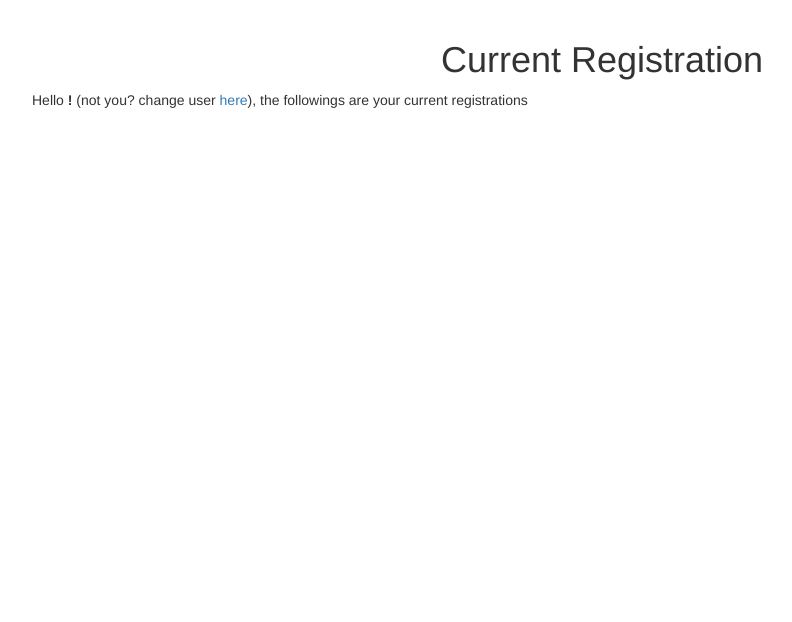
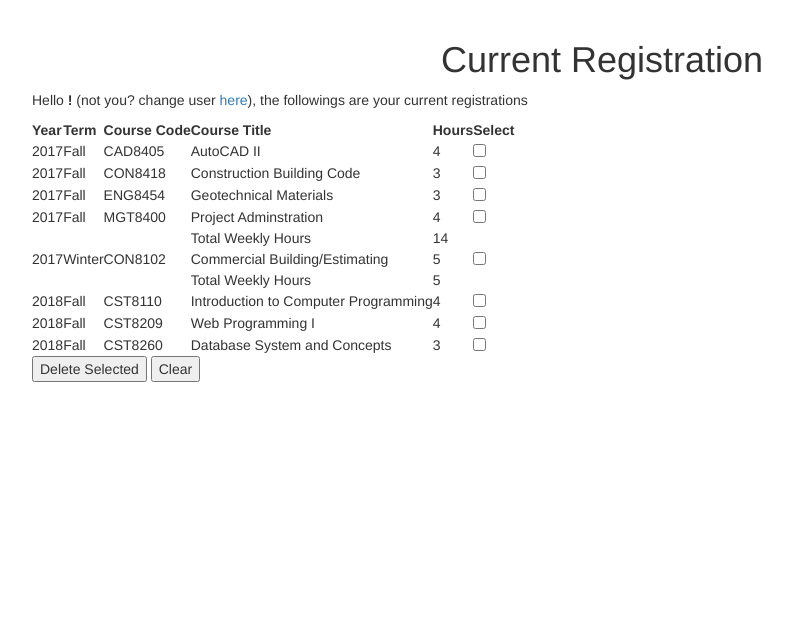
Before and after one commit to killerrin/CST8257-Course-Registration-System, a PHP site: page /CurrentRegistration.php in a window 1280 px wide. Shown: the part 52-674 px from the top of the page, without its empty margins (38-830 px from the left). Run offline with PHP 8.4, Linux system fonts and the light colour scheme; the visitor is signed in with stand-in values (Sample User, id 1); tables that the repository leaves empty hold one stand-in row (values such as "Sample post").

Commit message:
HTML - Hard Coded Table
- Created Table in CurrentRegistration.php
- Added dummy text/content into the table to style later.

```diff
--- a/Lab 7/CurrentRegistration.php
+++ b/Lab 7/CurrentRegistration.php
@@ -16,7 +16,98 @@ $dbManager->close();
 <div class="container">
     <h1>Current Registration</h1>
     <p>Hello <strong><?php echo $LoggedInUser->name; ?>!</strong> (not you? change user <a href="Login.php">here</a>), the followings are your current registrations</p>
-
+    <form action="/" method="post">
+        <table>
+            <tr>
+                <th>Year</th>
+                <th>Term</th>
+                <th>Course Code</th>
+                <th>Course Title</th>
+                <th>Hours</th>
+                <th>Select</th>
+            </tr>
+            <tr>
+                <td>2017</td>
+                <td>Fall</td>
+                <td>CAD8405</td>
+                <td>AutoCAD II</td>
+                <td>4</td>
+                <td>
+                    <input type="checkbox" name="courseSelected[]" />
+                </td>
+            </tr>
+            <tr>
+                <td>2017</td>
+                <td>Fall</td>
+                <td>CON8418</td>
+                <td>Construction Building Code</td>
+                <td>3</td>
+                <td>
+                    <input type="checkbox" name="courseSelected[]" />
+                </td>
+            </tr>
+            <tr>
+                <td>2017</td>
+                <td>Fall</td>
+                <td>ENG8454</td>
+                <td>Geotechnical Materials</td>
+                <td>3</td>
+                <td><input type="checkbox" name="courseSelected[]" /></td>
+            </tr>
+            <tr>
+                <td>2017</td>
+                <td>Fall</td>
+                <td>MGT8400</td>
+                <td>Project Adminstration</td>
+                <td>4</td>
+                <td><input type="checkbox" name="courseSelected[]" /></td>
+            </tr>
+            <tr>
+                <td colspan="3"></td>
+                <td>Total Weekly Hours</td>
+                <td colspan="2">14</td>
+            </tr>
+            <tr>
+                <td>2017</td>
+                <td>Winter</td>
+                <td>CON8102</td>
+                <td>Commercial Building/Estimating</td>
+                <td>5</td>
+                <td><input type="checkbox" name="courseSelected[]" /></td>
+            </tr>
+            <tr>
+                <td colspan="3"></td>
+                <td>Total Weekly Hours</td>
+                <td colspan="2">5</td>
+            </tr>
+            <tr>
+                <td>2018</td>
+                <td>Fall</td>
+                <td>CST8110</td>
+                <td>Introduction to Computer Programming</td>
+                <td>4</td>
+                <td><input type="checkbox" name="courseSelected[]" /></td>
+            </tr>
+            <tr>
+                <td>2018</td>
+                <td>Fall</td>
+                <td>CST8209</td>
+                <td>Web Programming I</td>
+                <td>4</td>
+                <td><input type="checkbox" name="courseSelected[]" /></td>
+            </tr>
+            <tr>
+                <td>2018</td>
+                <td>Fall</td>
+                <td>CST8260</td>
+                <td>Database System and Concepts</td>
+                <td>3</td>
+                <td><input type="checkbox" name="courseSelected[]" /></td>
+            </tr>
+        </table>
+        <input type="button" name="deleteSelected" value="Delete Selected" />
+        <input type="reset" name="clear" value="Clear" />
+    </form>
 </div>
 
 <?php include "Common/Footer.php"; ?>
```
